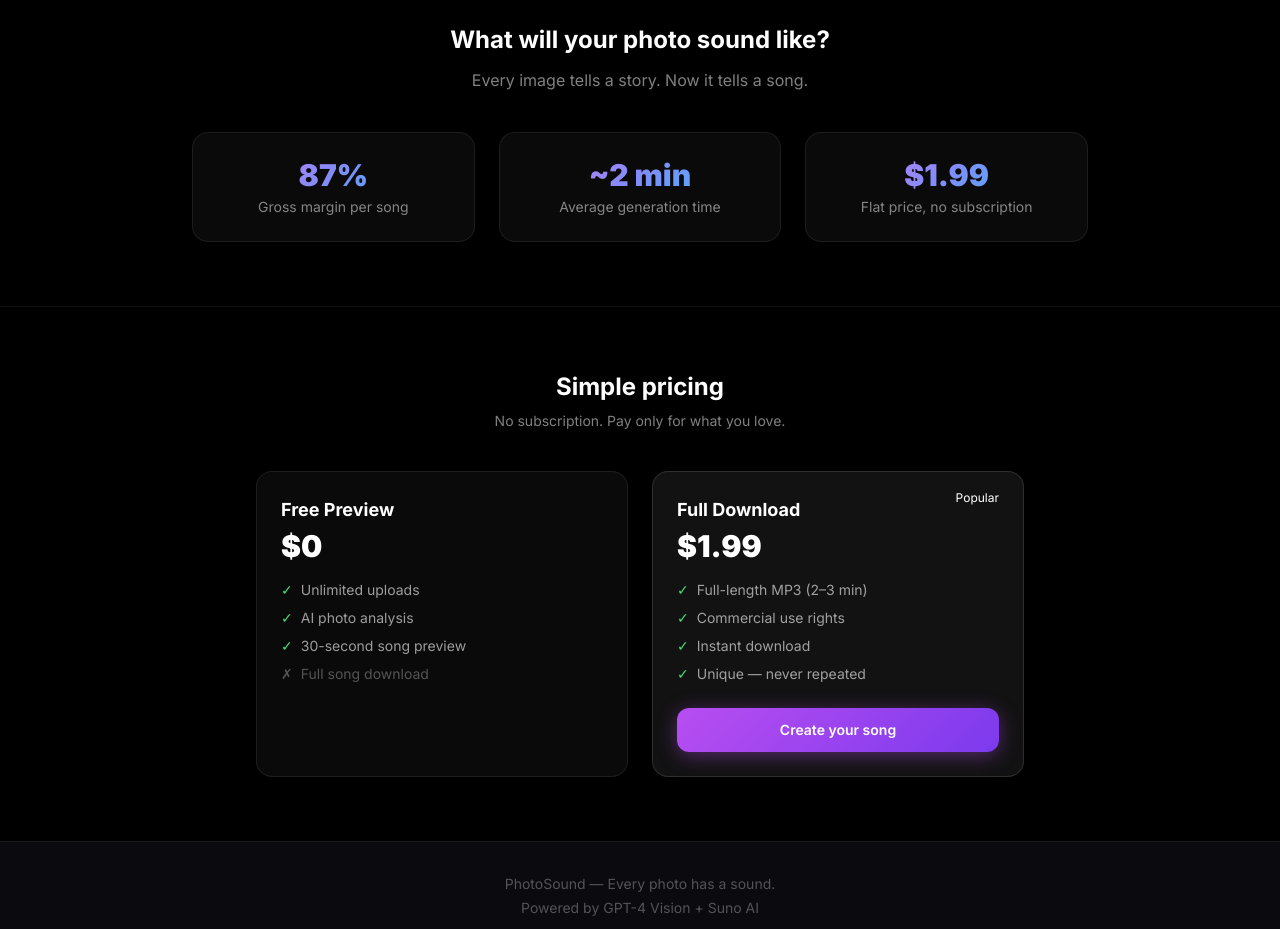
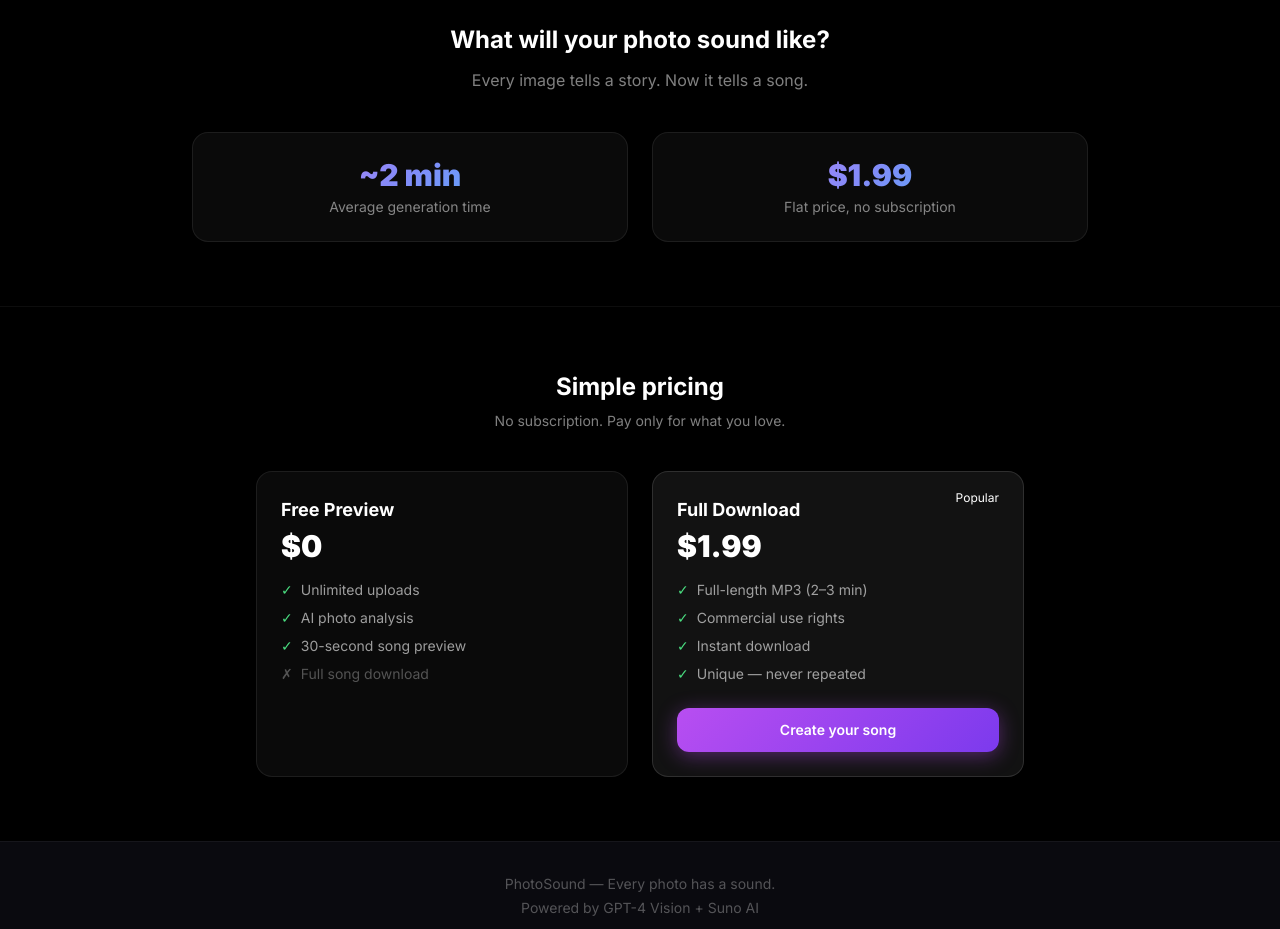
Before and after one commit to gekk0playz/photosound, a Next.js app: page / in a window 1280 px wide. Shown: the part 1720-2649 px from the top of the page. Built offline with nearby package versions, Linux system fonts and the light colour scheme.

Commit message:
chore: remove 87% stat, update grid to 2-col

```diff
--- a/pages/index.js
+++ b/pages/index.js
@@ -380,9 +380,8 @@ export default function Home() {
               What will your photo sound like?
             </h2>
             <p className="text-white/50 mb-8 sm:mb-10">Every image tells a story. Now it tells a song.</p>
-            <dl className="grid grid-cols-1 sm:grid-cols-3 gap-4 sm:gap-6">
+            <dl className="grid grid-cols-1 sm:grid-cols-2 gap-4 sm:gap-6">
               {[
-                { stat: '87%', label: 'Gross margin per song' },
                 { stat: '~2 min', label: 'Average generation time' },
                 { stat: '$1.99', label: 'Flat price, no subscription' },
               ].map(s => (
```
